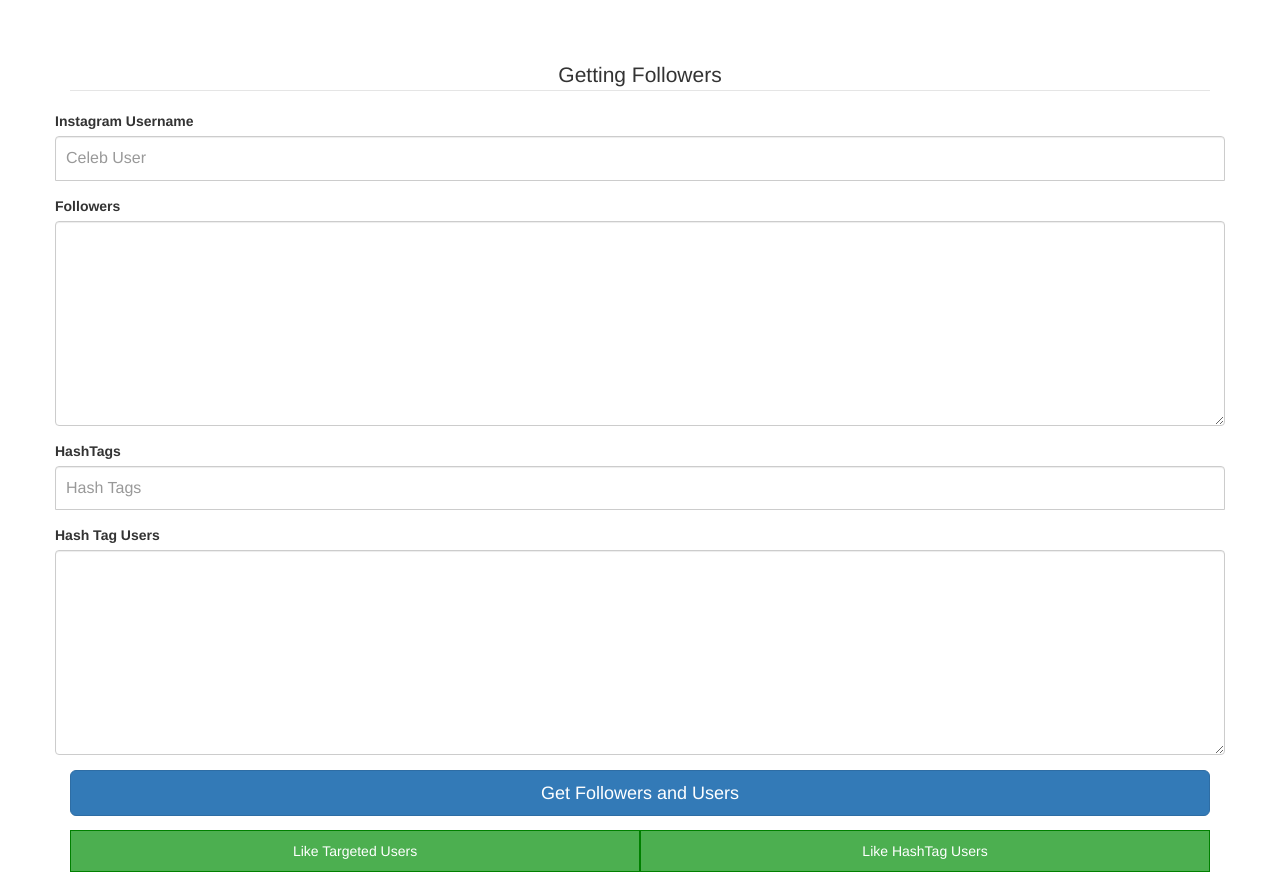
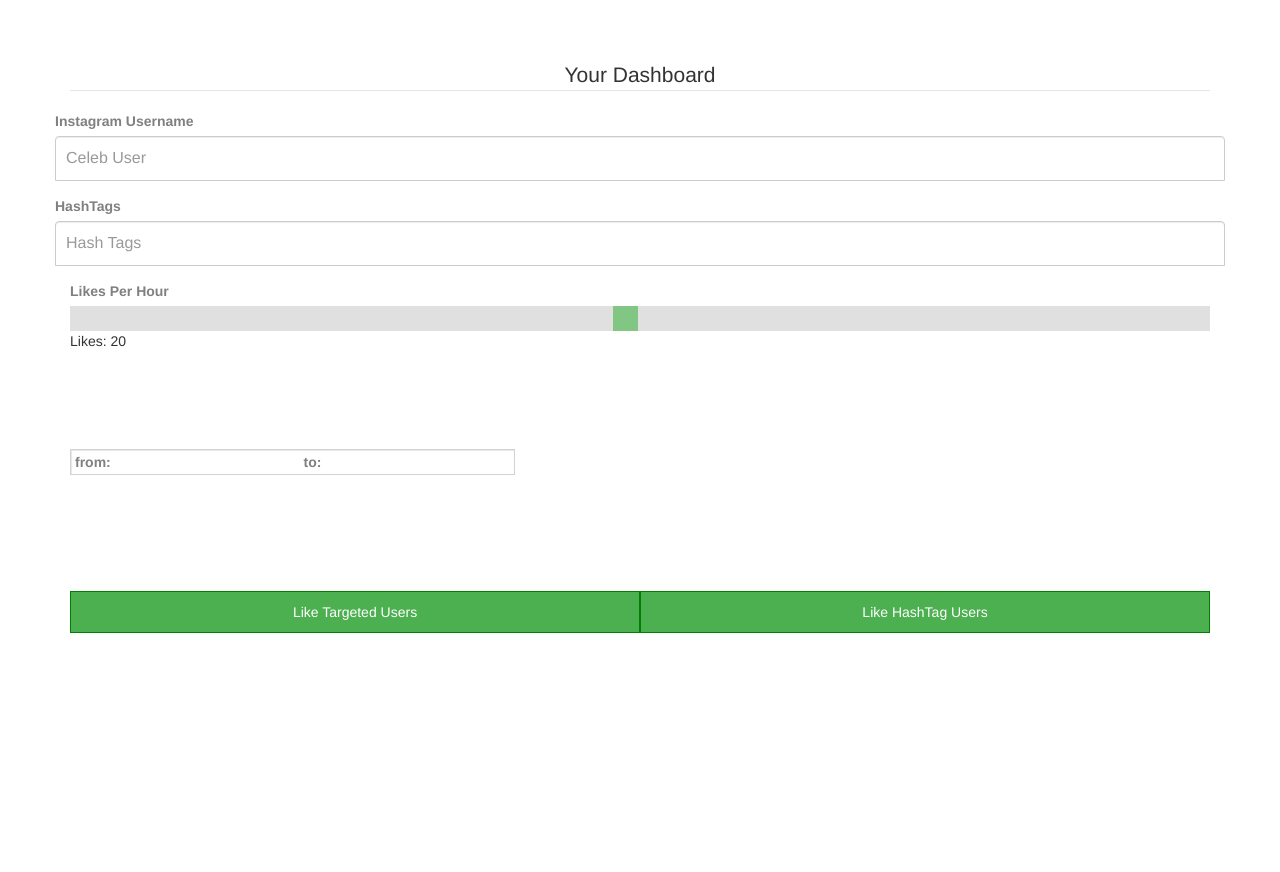
Before and after one commit to ashok163/try_social, a Django app: page /automation/welcome/ in a window 1280 px wide. After the commit the page ends 633 px from the top, so only its background shows below. Run offline with Django 3.2, Linux system fonts and the light colour scheme; parts of the project's set-up code (start-up, migrations or seed data) failed here and were passed over; some libraries are stand-ins or nearby versions.

Commit message:
Added more configurations in dashboard

```diff
--- a/automation/forms.py
+++ b/automation/forms.py
@@ -7,10 +7,10 @@ class LoginForm(forms.Form):
 
 
 class WelcomePage(forms.Form):
-    celeb_user_name = forms.CharField(widget=forms.Textarea)
+    celeb_user_name = forms.CharField(widget=forms.Textarea, required=False)
     #celeb_followers = forms.CharField( widget=forms.Textarea(attrs={'rows': 5, 'cols': 100}))
     celeb_followers = forms.CharField(max_length=300, required=False)
 
-    hash_tag = forms.CharField(max_length=120)
+    hash_tag = forms.CharField(max_length=120, required=False)
 
     hash_tag_users = forms.CharField(max_length=300, required=False)
--- a/automation/static/css/style.css
+++ b/automation/static/css/style.css
@@ -1,3 +1,7 @@
+div {
+  margin-bottom: 100px;
+}
+
 .wrapper {
 	margin-top: 80px;
 	margin-bottom: 20px;
@@ -123,3 +127,51 @@ input[type="password"] {
 .btn-group button:hover {
     background-color: #3e8e41;
 }
+
+.slidecontainer {
+    width: 100%;
+}
+
+.slider {
+    -webkit-appearance: none;
+    width: 100%;
+    height: 25px;
+    background: #d3d3d3;
+    outline: none;
+    opacity: 0.7;
+    -webkit-transition: .2s;
+    transition: opacity .2s;
+}
+
+.slider:hover {
+    opacity: 1;
+}
+
+.slider::-webkit-slider-thumb {
+    -webkit-appearance: none;
+    appearance: none;
+    width: 25px;
+    height: 25px;
+    background: #4CAF50;
+    cursor: pointer;
+}
+
+.slider::-moz-range-thumb {
+    width: 25px;
+    height: 25px;
+    background: #4CAF50;
+    cursor: pointer;
+}
+
+.wrapper1{
+    display : inline;
+    border:1px solid lightgray;
+    padding:4px;
+    box-shadow:inset 1px 1px 1px rgba(0,0,0,.1)
+}
+input {
+    border:0;
+}
+label {
+color : gray;
+}
--- /dev/null
+++ b/automation/templates/automation/dashboard.html
@@ -0,0 +1,113 @@
+{% load staticfiles %}
+
+<html xmlns="http://www.w3.org/1999/xhtml">
+<head>
+
+<!-- Latest compiled and minified CSS -->
+  <link rel="stylesheet" href="https://maxcdn.bootstrapcdn.com/bootstrap/3.3.7/css/bootstrap.min.css">
+  <link rel="stylesheet" type="text/css" href="https://code.jquery.com/ui/1.11.4/themes/ui-lightness/jquery-ui.css">
+
+<!-- jQuery library -->
+  <script src="https://ajax.googleapis.com/ajax/libs/jquery/3.3.1/jquery.min.js"></script>
+  <script src="https://code.jquery.com/ui/1.11.3/jquery-ui.js"></script>
+
+<!-- Latest compiled JavaScript -->
+<script src="https://maxcdn.bootstrapcdn.com/bootstrap/3.3.7/js/bootstrap.min.js"></script>
+<link rel="stylesheet" href="{% static 'css/style.css' %}">
+
+<title> Dashboard </title>
+<style>
+
+    #legend_for_dashboard{
+        text-align: center;
+    }
+
+</style>
+
+</head>
+
+
+  <body> <br><br><br>
+
+  <div class="container">
+      <form id="myForm" class="form-horizontal" role="form" method="POST" action=""> {% csrf_token %}
+        <fieldset>
+
+          <!-- Form Name -->
+          <legend id = "legend_for_dashboard">Your Dashboard</legend>
+
+          <!-- Text input-->
+          <div class="form-group">
+            <label for="insta_user_name">Instagram Username</label>
+              <input type="text" id="insta_user_name" id="insta_user_name" name="celeb_user_name" placeholder="Celeb User" value="{{ celeb_user }}" class="form-control">
+          </div>
+
+
+            <div class="form-group">
+            <label for="hash_tag">HashTags</label>
+              <input type="text" id="hash_tag" name="hash_tag" placeholder="Hash Tags" value="{{ hash_tag }}" class="form-control">
+            </div>
+
+            <div class="slidecontainer">
+              <label for="myRange">Likes Per Hour</label>
+              <input type="range" min="1" max="40" value="20" class="slider" id="myRange">
+               <p>Likes: <span id="demo"></span></p>
+            </div>
+
+
+          <div class='wrapper1'>
+               <label for="from">from:</label>
+               <input type="text" id="from" name="from">
+               <label for="to">to:</label>
+               <input type="text" id="to" name="to">
+          </div>
+
+          </div>
+
+        </fieldset>
+      </form>
+    </div><!-- /.col-lg-12 -->
+</div><!-- /.row -->
+
+<div class="container">
+  <div class="btn-group" style="width:100%">
+      <a href="/automation/success"><button style="width:50%">Like Targeted Users</button></a>
+      <a href="/automation/success"><button style="width:50%">Like HashTag Users</button></a>
+  </div>
+</div>
+
+  <script>
+  var slider = document.getElementById("myRange");
+  var output = document.getElementById("demo");
+  output.innerHTML = slider.value;
+
+  slider.oninput = function() {
+    output.innerHTML = this.value;
+  }
+  </script>
+
+
+
+  <script>
+    $(function() {
+    $( "#from" ).datepicker({
+      defaultDate: "+1w",
+      changeMonth: true,
+      numberOfMonths: 1,
+      onClose: function( selectedDate ) {
+        $( "#to" ).datepicker( "option", "minDate", selectedDate );
+      }
+    });
+    $( "#to" ).datepicker({
+      defaultDate: "+1w",
+      changeMonth: true,
+      numberOfMonths: 1,
+      onClose: function( selectedDate ) {
+        $( "#from" ).datepicker( "option", "maxDate", selectedDate );
+      }
+    });
+  });
+  </script>
+</body>
+
+</html>
--- a/automation/templates/automation/welcome.html
+++ /dev/null
@@ -1,77 +0,0 @@
-{% load staticfiles %}
-
-<html xmlns="http://www.w3.org/1999/xhtml">
-<head>
-
-<!-- Latest compiled and minified CSS -->
-<link rel="stylesheet" href="https://maxcdn.bootstrapcdn.com/bootstrap/3.3.7/css/bootstrap.min.css">
-
-<!-- jQuery library -->
-<script src="https://ajax.googleapis.com/ajax/libs/jquery/3.3.1/jquery.min.js"></script>
-
-<!-- Latest compiled JavaScript -->
-<script src="https://maxcdn.bootstrapcdn.com/bootstrap/3.3.7/js/bootstrap.min.js"></script>
-<link rel="stylesheet" href="{% static 'css/style.css' %}">
-
-<title> Dashboard </title>
-<style>
-
-    #legend_for_welcome{
-        text-align: center;
-    }
-
-</style>
-
-</head>
-
-
-  <body> <br><br><br>
-
-  <div class="container">
-      <form id="myForm" class="form-horizontal" role="form" method="POST" action=""> {% csrf_token %}
-        <fieldset>
-
-          <!-- Form Name -->
-          <legend id = "legend_for_welcome">Getting Followers</legend>
-
-          <!-- Text input-->
-          <div class="form-group">
-            <label for="id">Instagram Username</label>
-              <input type="text" id="id" name="celeb_user_name" placeholder="Celeb User" value="{{ celeb_user }}" class="form-control">
-          </div>
-
-
-            <div class="form-group">
-                <label for="followers">Followers</label>
-                <textarea name="celeb_followers" id="followers" class="form-control" rows="8" cols="80"> {{ follower_strings }} </textarea>
-            </div>
-
-            <div class="form-group">
-            <label for="id">HashTags</label>
-              <input type="text" id="id" name="hash_tag" placeholder="Hash Tags" value="{{ hash_tag }}" class="form-control">
-            </div>
-
-             <div class="form-group">
-                <label for="hashtagUsers">Hash Tag Users</label>
-                <textarea name="hash_tag_users" id="hashtagUsers" class="form-control" rows="8" cols="80"> {{ hash_tag_users_string }} </textarea>
-            </div>
-
-
-
-            <!-- Text input-->
-            <button class="btn btn-lg btn-primary btn-block"  name="Submit" value="send" type="Submit">Get Followers and Users</button>
-
-        </fieldset>
-      </form>
-    </div><!-- /.col-lg-12 -->
-</div><!-- /.row -->
-
-<div class="container">
-  <div class="btn-group" style="width:100%">
-      <a href="/automation/success"><button style="width:50%">Like Targeted Users</button></a>
-      <a href="/automation/success"><button style="width:50%">Like HashTag Users</button></a>
-  </div>
-</div>
-</body>
-
-</html>
--- a/automation/views.py
+++ b/automation/views.py
@@ -1,3 +1,4 @@
+import time
 from django.http import HttpResponse, HttpResponseRedirect
 from django.shortcuts import render
 from .forms import WelcomePage, LoginForm
@@ -7,7 +8,7 @@ from . import getting_user_id
 from . import user_followers
 from InstagramAPI import InstagramAPI
 import json
-from django.contrib import messages #just a comment
+from django.contrib import messages
 
 
 def add_followers(celeb_user_name):
@@ -16,30 +17,54 @@ def add_followers(celeb_user_name):
 
     username = queryset.username
     password = queryset.password
+    print(celeb_user_name)
+    target_user = TargetUsers(users=celeb_user_name, login_user=queryset)
+    target_user.save()
 
-    tu = TargetUsers(users=celeb_user_name, login_user=queryset)
-    tu.save()
+    print(target_user)
 
     u_id = getting_user_id.used_id_from_username(
         celeb_user_name,
         username,
         password)
+
     api = InstagramAPI(username, password)
     api.login()
+
+    # maxid = ''
+    # has_more_value = True
+    #
+    # while has_more_value:
+    #     #print("Hey I am here!")
+    #     api.getUserFollowers(u_id, maxid)  # (userid,maxid)
+    #     for i in api.LastJson['users']:
+    #         is_private = i['is_private']
+    #         pk = i['pk']
+    #         username = i['username']
+    #         print(username)
+    #
+    #         Followers.objects.create(
+    #             targetusers=target_user,
+    #             uname_id=username,
+    #             u_id=pk,
+    #             is_public=not is_private)
+    #         #followerlist.append(i['pk'])
+    #     if not api.LastJson['big_list']:
+    #         break
+    #     maxid = api.LastJson['next_max_id']
+    #     time.sleep(1)
 
     followers = user_followers.getTotalFollowers(api, u_id)
 
     for follower in followers:
         is_private = follower['is_private']
-        if not is_private:
-            pk = follower['pk']
-            username = follower['username']
-            if pk and username:
-                Followers.objects.create(
-                    targetusers=tu,
-                    uname_id=username,
-                    u_id=pk,
-                    is_public=True)
+        pk = follower['pk']
+        username = follower['username']
+        Followers.objects.create(
+            targetusers=target_user,
+            uname_id=username,
+            u_id=pk,
+            is_public= not is_private)
 
 
 def login_view(request):
@@ -63,19 +88,22 @@ def login_view(request):
 
 def retrieve_followers(request):
     context = ''
-    form = WelcomePage(request.POST or None)
+    #form = WelcomePage(request.GET or None)
 
     followers_string = ''
     hash_tag_users_string = ''
     celeb_user_name = ''
     hash_tag = ''
 
-    print(form.is_valid())
+    print(request.GET.get('celeb_user_name'))
+    print(request.GET)
+    # print(form.is_valid())
+    #
+    # if form.is_valid():
+    if request.GET and request.GET['celeb_user_name']:
 
-    if form.is_valid():
-
-        celeb_user_name = form.cleaned_data['celeb_user_name']
-        hash_tag = form.cleaned_data['hash_tag']
+        celeb_user_name = request.GET['celeb_user_name']
+        hash_tag = request.GET['hash_tag']
 
         add_followers(celeb_user_name)
 
@@ -87,10 +115,11 @@ def retrieve_followers(request):
             followers_string += follower.uname_id + ', '
 
 
-        # context = {
-        #     'follower_strings': followers_string,
-        #     'celeb_user_name': celeb_user_name
-        #     }
+            # context = {
+            #     'follower_strings': followers_string,
+            #     'celeb_user_name': celeb_user_name
+            #     }
+    elif request.GET and request.GET['hash_tag']:
 
         add_hash_tag_users(hash_tag)
 
@@ -101,10 +130,10 @@ def retrieve_followers(request):
         for follower in queryset:
             hash_tag_users_string += follower.user_name + ', '
 
-    if form.errors:
-        print(form.errors)
+    # if form.errors:
+    #     print(form.errors)
 
-    template_name = 'automation/welcome.html'
+    template_name = 'automation/dashboard.html'
     return render(
         request,
         template_name,
@@ -134,33 +163,39 @@ def like_media(request):
     queryset = Followers.objects.filter(targetusers=target_user_obj)
 
     likes_count = 0
+    count = 0
+    for follower in queryset:
+        count += 1
+        if count % 5 == 0:
 
-    for follower in queryset:
-        print(follower.u_id)
+            if follower.is_public:
+                try:
+                    api.getTotalUserFeed(follower.u_id)
 
-        try:
-            api.getTotalUserFeed(follower.u_id)
+                    update = follower.uname_id + " \'s " + "recent posts have been liked"
 
-            update = follower.uname_id + " \'s " + "recent posts have been liked"
+                    messages.add_message(request, messages.INFO, update)
 
-            messages.add_message(request, messages.INFO, update)
+                    i = 0
+                    for user in api.getTotalUserFeed(follower.u_id):
+                        api.like(user['id'])
+                        i += 1
+                        if i == 4:
+                            break
 
-            i = 0
-            for user in api.getTotalUserFeed(follower.u_id):
-                api.like(user['id'])
-                i += 1
-                if i == 4:
-                    break
+                    likes_count += 4
 
-            likes_count += 4
+                    if likes_count > 17:
+                        break
 
-            if likes_count > 15:
-                break
+                except:
 
-        except:
-
-            update = "Can't like " + follower.uname_id + " \'s photos"
-            messages.add_message(request, messages.INFO, update)
+                    update = "Can't like " + follower.uname_id + " \'s photos"
+                    messages.add_message(request, messages.INFO, update)
+            else:
+                api.follow(follower.u_id)
+        else:
+            continue
 
     template_name = 'automation/success.html'
     return render(request, template_name, {})
@@ -228,7 +263,7 @@ def live_likes_hashtags(request):
 
         print(follower.user_name)
 
-        u_id = getting_userd_id.used_id_from_username(follower.user_name, username, password)
+        u_id = getting_user_id.used_id_from_username(follower.user_name, username, password)
 
         api.getTotalUserFeed(u_id)
 
--- a/requirements.txt
+++ b/requirements.txt
@@ -1,4 +1,5 @@
 aioredis==1.1.0
+amqp==2.3.2
 argon2-cffi==18.1.0
 arrow==0.12.1
 asgiref==2.3.2
@@ -7,9 +8,11 @@ attrs==18.1.0
 autobahn==18.6.1
 Automat==0.7.0
 beautifulsoup4==4.6.0
+billiard==3.5.0.3
 binaryornot==0.4.4
 boto3==1.7.42
 botocore==1.10.42
+celery==4.2.0
 certifi==2018.4.16
 cffi==1.11.5
 channels==2.1.2
@@ -49,6 +52,7 @@ itypes==1.1.0
 Jinja2==2.10
 jinja2-time==0.2.0
 jmespath==0.9.3
+kombu==4.2.1
 MarkupSafe==1.0
 moviepy==0.2.3.2
 msgpack==0.5.6
@@ -74,6 +78,7 @@ s3transfer==0.1.13
 selenium==3.12.0
 six==1.11.0
 snowballstemmer==1.2.1
+SQLAlchemy==1.2.8
 sqlparse==0.2.4
 tqdm==4.11.2
 Twisted==18.4.0
@@ -82,6 +87,7 @@ Unidecode==1.0.22
 uritemplate==3.0.0
 urllib3==1.22
 var-dump==1.2
+vine==1.1.4
 virtualenv==16.0.0
 virtualenv-clone==0.3.0
 whichcraft==0.4.1
```
Also changed, not shown: automation/__init__.py (+7 -0 lines), automation/celery.py (added, +23 -0 lines), automation/getting_user_id.py (+8 -14 lines), automation/getting_userprod.py (renamed from automation/getting_userlocal.py, +14 -8 lines), automation/tasks.py (added, +83 -0 lines), automation/templates/automation/testing_ajax.html (added, +33 -0 lines), config/settings/base.py (+12 -0 lines), config/settings/celery.py (added, +23 -0 lines), config/settings/local.py (+11 -0 lines), hashtags_feed.txt (+1 -1 lines), results.sqlite (added), 1 other file.
